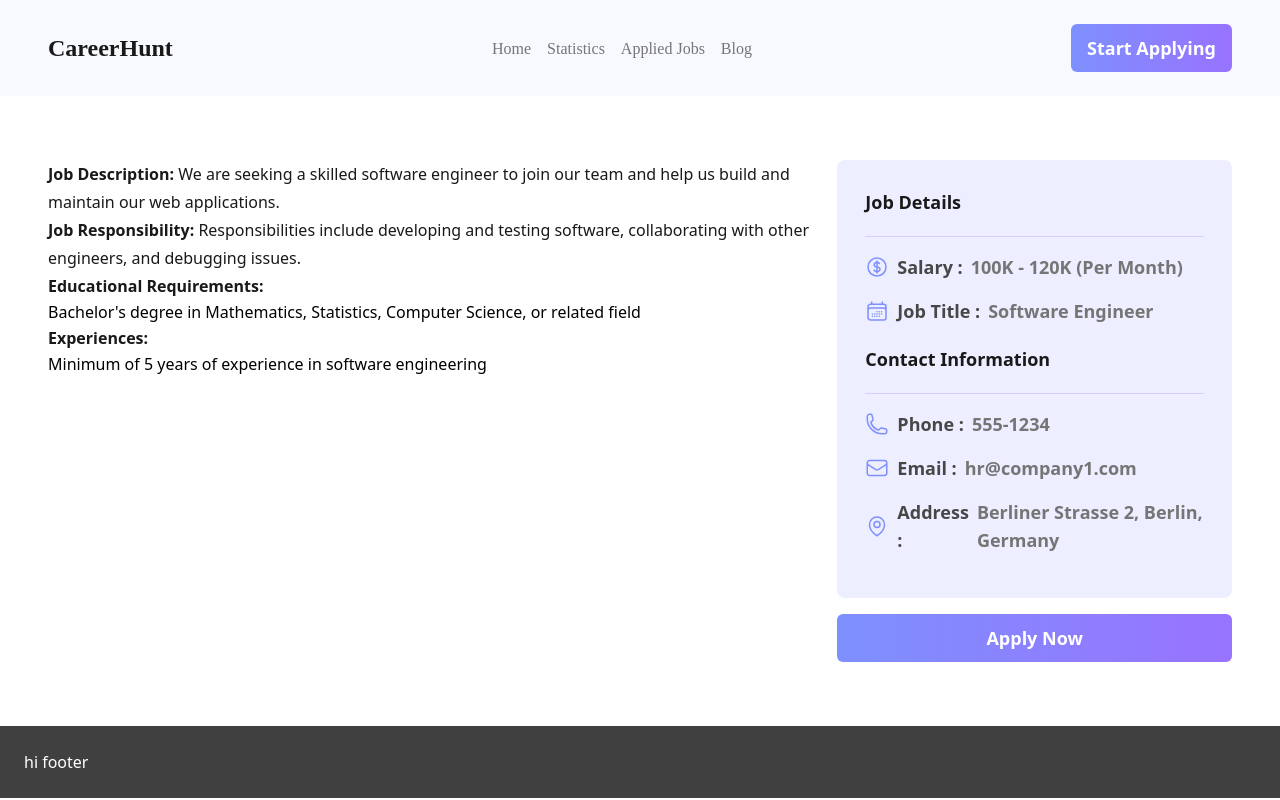
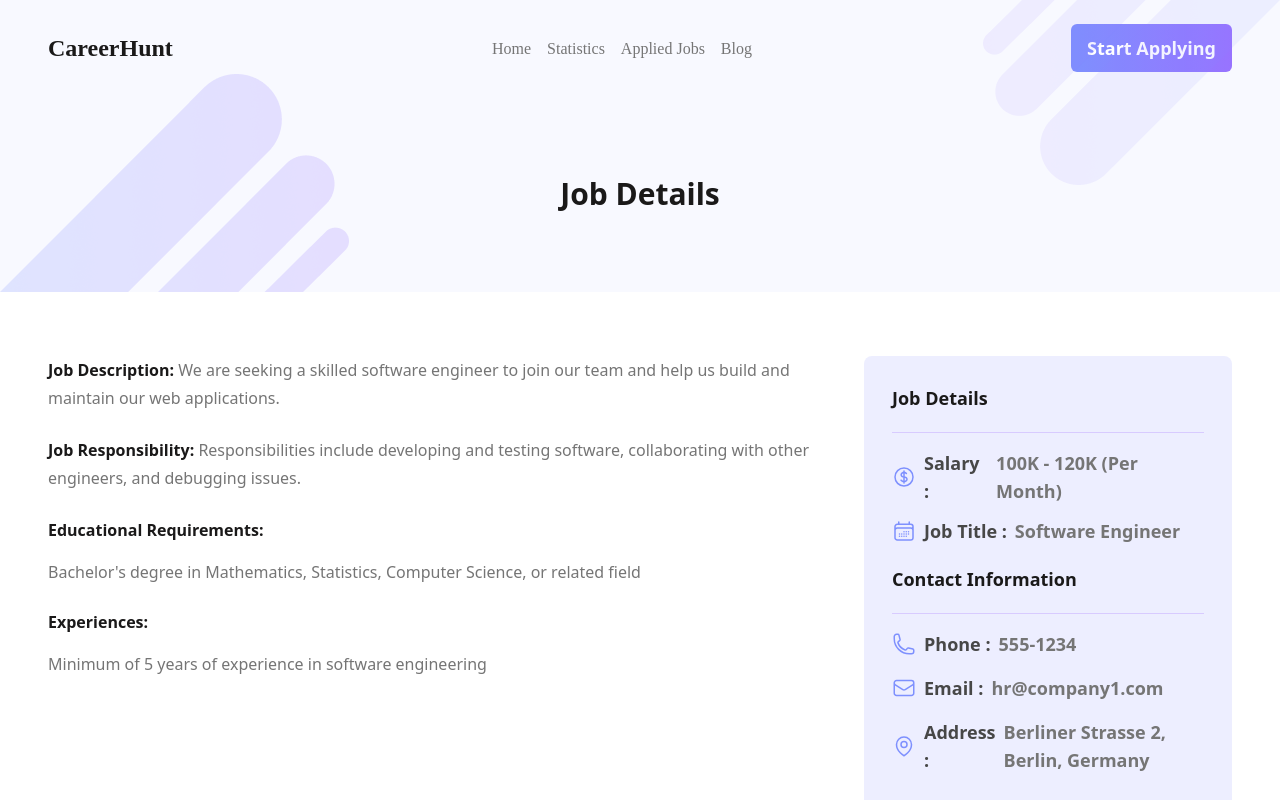
Before and after one commit to eh-munna/jobHunt, a React (Vite) app: page /job-details/1 in a window 1280 px wide. Shown: the top 800 px of the page. Built offline with nearby package versions, Linux system fonts and the light colour scheme.

Commit message:
details and home  page reload issue resolved

```diff
--- a/public/jobs.json
+++ b/public/jobs.json
@@ -30,7 +30,7 @@
       "job_responsibility": "Responsibilities include collecting and interpreting data, developing reports and visualizations, and presenting findings to stakeholders.",
       "educational_requirements": "Bachelor's degree in Mathematics, Statistics, Computer Science, or related field",
       "experiences": "Minimum of 3 years of experience in data analysis",
-      "address": "Potsdamer Strasse 6, Berlin, Germany",
+      "address": "Potsdamer 6, Berlin, Germany",
       "phone": "555-2345",
       "email": "hr@company2.com"
     },
--- a/src/components/AppliedJobs/AppliedJobs.jsx
+++ b/src/components/AppliedJobs/AppliedJobs.jsx
@@ -1,7 +1,37 @@
 import React from 'react';
+import { Link } from 'react-router-dom';
+import Button from '../Button/Button';
+import JobTag from '../JobTag/JobTag';
+import JobLocation from '../JobLocation/JobLocation';
+import CompanyName from '../CompanyName/CompanyName';
+import CardHeading from '../CardHeading/CardHeading';
+import Salary from '../Salary/Salary';
 
 const AppliedJobs = () => {
-  return <div>AppliedJobs</div>;
+  return (
+    <div>
+      <div>
+        <img src="here is image" alt="" />
+      </div>
+
+      <div>
+        <CardHeading>Technical</CardHeading>
+        <CompanyName>Google LLC</CompanyName>
+        <div className="flex gap-2">
+          <JobTag>Remote</JobTag>
+          <JobTag>Fulltime</JobTag>
+        </div>
+        <JobLocation>Location</JobLocation>
+        <Salary></Salary>
+      </div>
+
+      <div>
+        <Link to="">
+          <Button>View Details</Button>
+        </Link>
+      </div>
+    </div>
+  );
 };
 
 export default AppliedJobs;
--- a/src/components/Home/Home.jsx
+++ b/src/components/Home/Home.jsx
@@ -9,7 +9,7 @@ const Home = () => {
   const { categories } = loadedCategory;
   const [jobs, setJobs] = useState([]);
   useEffect(() => {
-    fetch('jobs.json')
+    fetch('/jobs.json')
       .then((res) => res.json())
       .then((data) => setJobs(data.jobs));
   }, []);
--- a/src/components/JobDetails/JobDetails.jsx
+++ b/src/components/JobDetails/JobDetails.jsx
@@ -1,17 +1,18 @@
 import React, { useEffect, useState } from 'react';
-import { useLoaderData, useParams } from 'react-router-dom';
-import Button from '../Button/Button';
+import { useLoaderData, useNavigate, useParams } from 'react-router-dom';
+import vector from '../../images/Vector.png';
+import vector1 from '../../images/Vector-1.png';
 
 const JobDetails = () => {
   const { jobs } = useLoaderData();
-  const da = useParams();
-  console.log(da);
+  const detailsId = useParams();
   const [details, setDetails] = useState({});
+  const navigate = useNavigate();
   useEffect(() => {
     // fetch('/jobs.json')
     //   .then((res) => res.json())
     //   .then((data) => setDetails(data));
-    const targetJob = jobs.find((job) => job.id == da.id);
+    const targetJob = jobs.find((job) => job.id == detailsId.id);
     setDetails(targetJob);
   }, [jobs]);
   const {
@@ -24,36 +25,49 @@ const JobDetails = () => {
     phone,
     email,
     salary,
-    location,
     address,
   } = details;
   return (
-    <div className="container mx-auto py-4 md:py-0 px-6 md:px-12 grid grid-cols-1 md:grid-cols-3 my-8 md:my-16">
-      <div className="md:col-span-2">
+    <div>
+      <div className="bg-[#f8f9ff] py-20 relative">
+        <h2 className="text-center text-[#1A1919] text-3xl font-semibold">
+          Job Details
+        </h2>
+        <img className="absolute bottom-0" src={vector} alt="" />
+      </div>
+      <img className="absolute right-0 top-0" src={vector1} alt="" />
+      <div className="container mx-auto py-4 md:py-0 px-6 md:px-12 grid grid-cols-1 md:grid-cols-3 my-8 md:my-16 gap-10">
+        <div className="md:col-span-2 space-y-6">
           <div className="leading-7">
             <h3 className="leading-7 text-[#1A1919] font-semibold">
               Job Description:{' '}
-            <span className="font-normal">{job_description}</span>
+              <span className="font-medium text-[#757575]">
+                {job_description}
+              </span>
             </h3>
             {/* <h4>{email}</h4> */}
           </div>
           <div>
             <h3 className="leading-7 text-[#1A1919] font-semibold">
               Job Responsibility:{' '}
-            <span className="font-normal">{job_responsibility}</span>
+              <span className="font-medium text-[#757575]">
+                {job_responsibility}
+              </span>
             </h3>
           </div>
-        <div>
+          <div className="space-y-4">
             <h3 className="leading-7 text-[#1A1919] font-semibold">
               Educational Requirements:
             </h3>
-          <p className="font-normal">{educational_requirements}</p>
+            <p className="font-medium text-[#757575]">
+              {educational_requirements}
+            </p>
           </div>
-        <div>
+          <div className="space-y-4">
             <h3 className="leading-7 text-[#1A1919] font-semibold">
               Experiences:
             </h3>
-          <p className="font-normal">{experiences}</p>
+            <p className="font-medium text-[#757575]">{experiences}</p>
           </div>
         </div>
         <div className=" md:col-span-1 ">
@@ -105,7 +119,8 @@ const JobDetails = () => {
                       />
                     </svg>
                   </span>
-                Job Title : <span className="text-[#757575]">{job_title}</span>
+                  Job Title :{' '}
+                  <span className="text-[#757575]">{job_title}</span>
                 </h5>
               </div>
             </div>
@@ -186,9 +201,13 @@ const JobDetails = () => {
               </div>
             </div>
           </div>
-        <button className=" w-full capitalize rounded-md p-2 md:p-4 text-[#ffffff] leading-4 font-bold text-lg bg-gradient-to-r from-[#7E90FE] from-0% to-[#9873FF] to-100%">
+          <button
+            onClick={() => navigate(`/applied-jobs`)}
+            className="w-full capitalize rounded-md p-2 md:p-4 text-[#ffffff] leading-4 font-bold text-lg bg-gradient-to-r from-[#7E90FE] from-0% to-[#9873FF] to-100%"
+          >
             Apply now
           </button>
+        </div>
       </div>
     </div>
   );
--- a/src/main.jsx
+++ b/src/main.jsx
@@ -18,7 +18,7 @@ const router = createBrowserRouter([
       {
         path: '/',
         element: <Home />,
-        loader: () => fetch('jobsCategory.json'),
+        loader: () => fetch('/jobsCategory.json'),
       },
       {
         path: 'job-details/:id',
```
Lines whose indentation alone changed are shown as unchanged.
